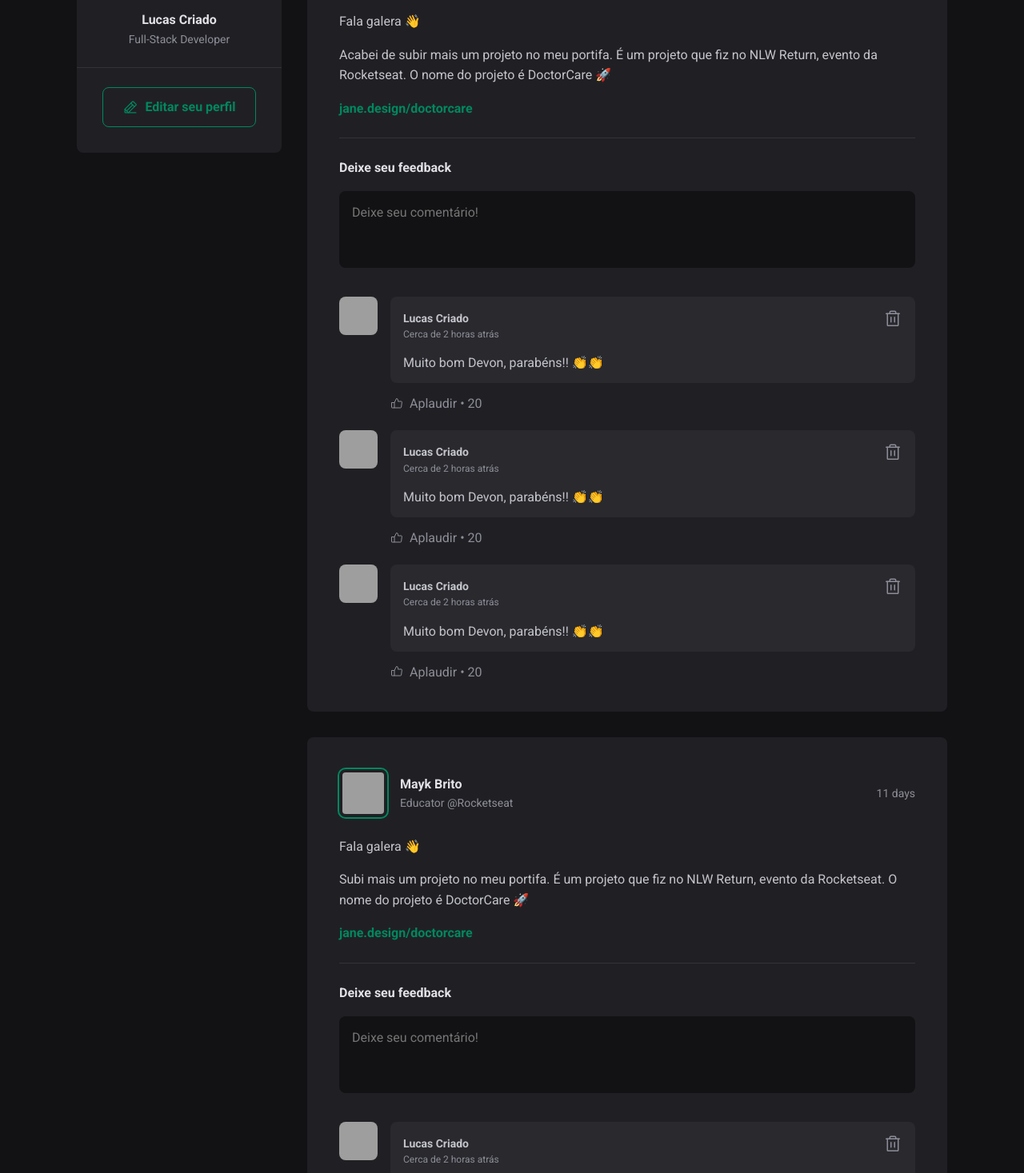
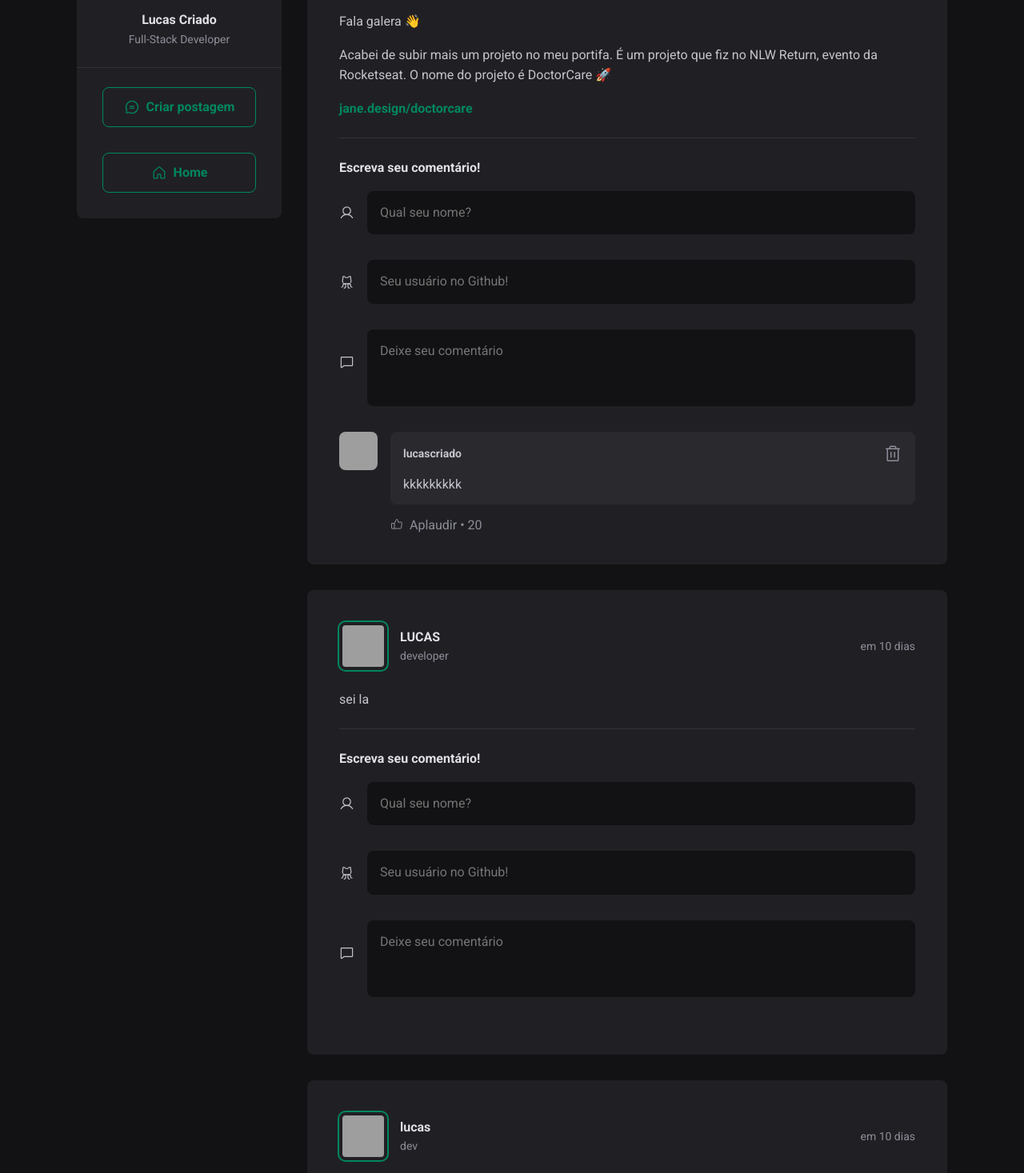
Before and after one commit to lucascriado/answers-and-comments, a React (Vite) app: page / in a window 1280 px wide. Shown: the part 223-1690 px from the top of the page at 80% size. Built offline with nearby package versions, Linux system fonts and the light colour scheme; data requests are answered from the project's data file; grey boxes are pictures that could not be loaded.

Commit message:
feat: struct data, and crud

```diff
--- a/db.json
+++ b/db.json
@@ -21,225 +21,143 @@
           "content": "jane.design/doctorcare"
         }
       ],
-      "publishedAt": "2024-01-01T20:00:00.000Z"
+      "publishedAt": "2024-01-01T20:00:00.000Z",
+      "comments": [
+        {
+          "id": 1,
+          "postId": "1",
+          "author": {
+            "name": "lucascriado",
+            "github": "https://github.com/lucascriado.png"
+          },
+          "content": "kkkkkkkkk",
+          "publishedAt": "2024-01-29T02:53:06.276Z"
+        }
+      ]
     },
     {
-      "id": "2",
+      "id": "dfdb",
       "author": {
-        "avatarUrl": "https://github.com/maykbrito.png",
-        "name": "Mayk Brito",
-        "role": "Educator @Rocketseat"
+        "avatarUrl": "https://github.com/lucascriado.png",
+        "name": "LUCAS",
+        "role": "developer"
       },
       "content": [
         {
           "type": "paragraph",
-          "content": "Fala galera 👋"
-        },
-        {
-          "type": "paragraph",
-          "content": "Subi mais um projeto no meu portifa. É um projeto que fiz no NLW Return, evento da Rocketseat. O nome do projeto é DoctorCare 🚀"
-        },
-        {
-          "type": "link",
-          "content": "jane.design/doctorcare"
+          "content": "sei la"
         }
       ],
-      "publishedAt": "2024-01-07T20:00:00.000Z"
+      "publishedAt": "2024-01-29T02:33:57.787Z",
+      "comments": []
     },
     {
-      "id": "f4cd",
+      "id": "7301",
       "author": {
-        "avatarUrl": "https://github.com/diego3g.png",
-        "name": "Lucas",
-        "role": "CTO @Rocketseat"
+        "avatarUrl": "https://github.com/lucascriado.png",
+        "name": "lucas",
+        "role": "dev"
       },
       "content": [
         {
           "type": "paragraph",
-          "content": "jshdkasdjakdjakd"
+          "content": "dev"
         }
       ],
-      "publishedAt": "2024-01-21T02:18:06.398Z"
+      "publishedAt": "2024-01-29T02:53:31.324Z",
+      "comments": [
+        {
+          "id": 1,
+          "postId": "7301",
+          "author": {
+            "name": "sss",
+            "github": "https://github.com/sss.png"
+          },
+          "content": "sss",
+          "publishedAt": "2024-01-29T02:53:40.681Z"
+        }
+      ]
     },
     {
-      "id": "d9f5",
+      "id": "069f",
       "author": {
-        "avatarUrl": "https://github.com/diego3g.png",
-        "name": "blabla",
-        "role": "CTO @Rocketseat"
+        "avatarUrl": "https://github.com/lucascriado.png",
+        "name": "lucas",
+        "role": "dev"
       },
       "content": [
         {
           "type": "paragraph",
-          "content": "deus"
+          "content": "dev"
         }
       ],
-      "publishedAt": "2024-01-21T02:31:48.375Z"
+      "publishedAt": "2024-01-29T02:56:31.444Z",
+      "comments": [
+        {
+          "id": 1,
+          "postId": "069f",
+          "author": {
+            "name": "lucas",
+            "github": "https://github.com/lll.png"
+          },
+          "content": "kkkkkkkkkkkk",
+          "publishedAt": "2024-01-29T02:56:43.634Z"
+        }
+      ]
     },
     {
-      "id": "747c",
+      "id": "c83d",
       "author": {
-        "avatarUrl": "https://github.com/diego3g.png",
+        "avatarUrl": "https://github.com/lucascriado.png",
         "name": "lucas",
-        "role": "CTO @Rocketseat"
+        "role": "dev"
       },
       "content": [
         {
           "type": "paragraph",
-          "content": "ta dando certo?"
+          "content": "dev"
         }
       ],
-      "publishedAt": "2024-01-21T02:33:18.667Z"
+      "publishedAt": "2024-01-29T02:57:33.608Z",
+      "comments": [
+        {
+          "id": 1,
+          "postId": "c83d",
+          "author": {
+            "name": "lll",
+            "github": "https://github.com/lll.png"
+          },
+          "content": "kkkkkkkkk",
+          "publishedAt": "2024-01-29T02:57:43.719Z"
+        }
+      ]
     },
     {
-      "id": "9e4f",
+      "id": "f4e1",
       "author": {
-        "avatarUrl": "https://github.com/diego3g.png",
-        "name": "LUCASCRIADO",
-        "role": "CTO @Rocketseat"
+        "avatarUrl": "https://github.com/lucascriado.png",
+        "name": "lucas",
+        "role": "dev"
       },
       "content": [
         {
           "type": "paragraph",
-          "content": "LUCASCRIADO\n"
+          "content": "kkkkkkkkkkk"
         }
       ],
-      "publishedAt": "2024-01-23T00:55:53.385Z"
-    },
-    {
-      "id": "f77a",
-      "author": {
-        "avatarUrl": "https://github.com/diego3g.png",
-        "name": "",
-        "role": "CTO @Rocketseat"
-      },
-      "content": [
+      "publishedAt": "2024-01-29T02:58:57.366Z",
+      "comments": [
         {
-          "type": "paragraph",
-          "content": ""
+          "id": 1,
+          "postId": "f4e1",
+          "author": {
+            "name": "LUCAS",
+            "github": "https://github.com/sss.png"
+          },
+          "content": "teste",
+          "publishedAt": "2024-01-29T02:59:09.197Z"
         }
-      ],
-      "publishedAt": "2024-01-26T00:35:00.702Z"
-    },
-    {
-      "id": "9aaa",
-      "author": {
-        "avatarUrl": "https://github.com/diego3g.png",
-        "name": "",
-        "role": "CTO @Rocketseat"
-      },
-      "content": [
-        {
-          "type": "paragraph",
-          "content": ""
-        }
-      ],
-      "publishedAt": "2024-01-26T00:35:07.028Z"
-    },
-    {
-      "id": "67a2",
-      "author": {
-        "avatarUrl": "https://github.com/diego3g.png",
-        "name": "",
-        "role": "CTO @Rocketseat"
-      },
-      "content": [
-        {
-          "type": "paragraph",
-          "content": ""
-        }
-      ],
-      "publishedAt": "2024-01-26T00:35:11.148Z"
-    },
-    {
-      "id": "e4ea",
-      "author": {
-        "avatarUrl": "https://github.com/diego3g.png",
-        "name": "",
-        "role": "CTO @Rocketseat"
-      },
-      "content": [
-        {
-          "type": "paragraph",
-          "content": ""
-        }
-      ],
-      "publishedAt": "2024-01-26T00:35:11.816Z"
-    },
-    {
-      "id": "9a0d",
-      "author": {
-        "avatarUrl": "https://github.com/diego3g.png",
-        "name": "",
-        "role": "CTO @Rocketseat"
-      },
-      "content": [
-        {
-          "type": "paragraph",
-          "content": ""
-        }
-      ],
-      "publishedAt": "2024-01-26T00:35:12.010Z"
-    },
-    {
-      "id": "77cd",
-      "author": {
-        "avatarUrl": "https://github.com/diego3g.png",
-        "name": "",
-        "role": "CTO @Rocketseat"
-      },
-      "content": [
-        {
-          "type": "paragraph",
-          "content": ""
-        }
-      ],
-      "publishedAt": "2024-01-26T00:35:12.224Z"
-    },
-    {
-      "id": "a44b",
-      "author": {
-        "avatarUrl": "https://github.com/diego3g.png",
-        "name": "kalshdjhskjhj",
-        "role": "CTO @Rocketseat"
-      },
-      "content": [
-        {
-          "type": "paragraph",
-          "content": "jdkjadklJlad"
-        }
-      ],
-      "publishedAt": "2024-01-26T00:35:28.082Z"
-    },
-    {
-      "id": "36dc",
-      "author": {
-        "avatarUrl": "https://github.com/diego3g.png",
-        "name": "kalshdjhskjhj",
-        "role": "CTO @Rocketseat"
-      },
-      "content": [
-        {
-          "type": "paragraph",
-          "content": "jdkjadklJlad"
-        }
-      ],
-      "publishedAt": "2024-01-26T00:35:29.717Z"
-    },
-    {
-      "id": "7d89",
-      "author": {
-        "avatarUrl": "https://github.com/diego3g.png",
-        "name": "kalshdjhskjhj",
-        "role": "CTO @Rocketseat"
-      },
-      "content": [
-        {
-          "type": "paragraph",
-          "content": "jdkjadklJlad"
-        }
-      ],
-      "publishedAt": "2024-01-26T00:35:29.862Z"
+      ]
     }
   ]
 }
--- a/package.json
+++ b/package.json
@@ -4,7 +4,7 @@
   "version": "0.0.0",
   "type": "module",
   "scripts": {
-    "dev": "vite",
+    "dev": "vite && json-server --watch db.json --port 3001",
     "json-server": "json-server --watch db.json --port 3001",
     "build": "tsc && vite build",
     "lint": "eslint . --ext ts,tsx --report-unused-disable-directives --max-warnings 0",
--- a/src/App.jsx
+++ b/src/App.jsx
@@ -1,12 +1,12 @@
 import React, { useEffect, useState } from 'react';
 import { BrowserRouter as Router, Route, Switch } from 'react-router-dom';
-import { Post } from './components/Post.jsx'
-import { Header } from './components/Header.jsx'
-import { Sidebar } from './components/Sidebar.jsx'
+import { Post } from './components/Post.jsx';
+import { Header } from './components/Header.jsx';
+import { Sidebar } from './components/Sidebar.jsx';
+import { CreatePost } from './components/Create.jsx';
 
-import './global.css'
-import styles from './App.module.css'
-import { CreatePost } from './components/Create.jsx';
+import './global.css';
+import styles from './App.module.css';
 
 export function App() {
   const [posts, setPosts] = useState([]);
@@ -30,21 +30,20 @@ export function App() {
                 <CreatePost />
               </Route>
               <Route path="/">
-                {posts.map(post => {
-                  return (
+                {posts.map(post => (
                   <Post
                     key={post.id}
                     author={post.author}
                     content={post.content}
                     publishedAt={new Date(post.publishedAt)}
+                    postId={post.id}
                   />
-                  )
-                })}
+                ))}
               </Route>
             </Switch>
           </main>
         </div>
       </div>
     </Router>
-  )
+  );
 }
--- a/src/components/Comment.jsx
+++ b/src/components/Comment.jsx
@@ -1,29 +1,31 @@
-import styles from './Comment.module.css'
-import { Trash } from 'phosphor-react'
-import { ThumbsUp } from 'phosphor-react'
-import { Avatar } from './Avatar'
+import React from 'react';
+import { Trash } from 'phosphor-react';
+import { ThumbsUp } from 'phosphor-react';
+import { Avatar } from './Avatar';
+import styles from './Comment.module.css';
 
-export function Comment(){
-    const dateReal = '2023-05-11 08:00:12'
+export function Comment({ author, content, timestamp }) {
+    console.log(author)
+  const dateReal = new Date(timestamp).toLocaleString('pt-BR');
 
   return (
     <div className={styles.comment}>
-            <Avatar hasBorder={false} src="https://github.com/lucascriado.png"/>
+      <Avatar hasBorder={false} src={author.github} />
 
       <div className={styles.commentBox}>
         <div className={styles.commentContent}>
           <header>
             <div className={styles.authorAndTime}>
-                            <strong>Lucas Criado</strong>
-                            <time title={dateReal}>Cerca de 2 horas atrás</time>
+              <strong>{author.name}</strong>
+              <time title={dateReal}>{/* Exibir a diferença de tempo aqui */}</time>
             </div>
 
             <button title="Deletar Comentário">
-                            <Trash size={24}/>
+              <Trash size={24} />
             </button>
           </header>
 
-                    <p>Muito bom Devon, parabéns!! 👏👏</p>
+          <p>{content}</p>
         </div>
 
         <footer>
@@ -34,5 +36,5 @@ export function Comment(){
         </footer>
       </div>
     </div>
-    )
+  );
 }
--- a/src/components/Create.jsx
+++ b/src/components/Create.jsx
@@ -1,8 +1,11 @@
 import React, { useState } from 'react';
 import styles from './Create.module.css';
+import { User, GithubLogo, Buildings, ChatsCircle } from 'phosphor-react';
 
 export function CreatePost() {
-  const [author, setAuthor] = useState('');
+  const [authorName, setAuthor] = useState('');
+  const [authorLink, setLink] = useState('');
+  const [authorRole, setRole] = useState('');
   const [content, setContent] = useState('');
 
   const handleSubmit = (e) => {
@@ -10,14 +13,15 @@ export function CreatePost() {
 
     const post = {
       author: {
-        avatarUrl: 'https://github.com/diego3g.png',
-        name: author,
-        role: 'CTO @Rocketseat'
+        avatarUrl: 'https://github.com/' + authorLink + '.png',
+        name: authorName,
+        role: authorRole
       },
       content: [
         { type: 'paragraph', content: content },
       ],
-      publishedAt: new Date().toISOString()
+      publishedAt: new Date().toISOString(),
+      comments: []
     };
 
     fetch('http://localhost:3001/posts', {
@@ -29,7 +33,7 @@ export function CreatePost() {
     })
     .then(response => response.json())
     .then(data => {
-      console.log('Success:', data);
+      window.location.href = '/';
     })
     .catch((error) => {
       console.error('Error:', error);
@@ -37,16 +41,24 @@ export function CreatePost() {
   };
 
   return (
-    <form onSubmit={handleSubmit} className={styles.create}>
-      <label>
-        Author:
-        <input type="text" value={author} onChange={e => setAuthor(e.target.value)} />
+    <form onSubmit={handleSubmit} className={styles.commentForm}>
+      <label className={styles.inputGroup}>
+        <User size={20} />
+        <input type="text" value={authorName} placeholder='Qual seu nome?' onChange={e => setAuthor(e.target.value)} />
       </label>
-      <label>
-        Content:
-        <textarea value={content} onChange={e => setContent(e.target.value)} />
+      <label className={styles.inputGroup}>
+        <GithubLogo size={20} />
+        <input type="text" value={authorLink} placeholder='Seu usuário no Github!' onChange={e => setLink(e.target.value)} />
       </label>
-      <input type="submit" value="Submit" />
+      <label className={styles.inputGroup}>
+        <Buildings size={20} />
+        <input type="text" value={authorRole} placeholder='Qual sua profissão?' onChange={e => setRole(e.target.value)} />
+      </label>
+      <label className={styles.inputGroup}>
+        <ChatsCircle size={20} />
+        <textarea type="text" value={content} placeholder='O que deseja publicar hoje?' onChange={e => setContent(e.target.value)} />
+      </label>
+        <input type="submit" value="Submit" />
     </form>
   );
 }
--- a/src/components/Post.jsx
+++ b/src/components/Post.jsx
@@ -1,60 +1,143 @@
-import styles from './Post.module.css'
-import { format, formatDistanceToNow } from 'date-fns'
-import { Comment } from './Comment'
+import React, { useState, useEffect } from 'react';
+import { format, formatDistanceToNow } from 'date-fns';
+import ptBR from 'date-fns/locale/pt-BR';
+import { Comment } from './Comment';
 import { Avatar } from './Avatar'
 
-// author : {avatar_url: "", name: "", role: ""}
-// publishedAt : Date
-// content : String
+import { User, GithubLogo, Chat } from 'phosphor-react';
+import styles from './Post.module.css';
 
-export function Post({ author, publishedAt, content }) {
-    const publishedDateFormatted = format(publishedAt, "d 'de' LLLL 'às' HH:mm'h'")
+export function Post({ author, publishedAt, content, postId }) {
+  const [commentAuthor, setCommentAuthor] = useState('');
+  const [commentGithub, setCommentGithub] = useState('');
+  const [commentContent, setCommentContent] = useState('');
+  const [comments, setComments] = useState([]);
+  const [currentPostId, setCurrentPostId] = useState(postId);
 
-    const publishedDateRelativeToNow = formatDistanceToNow(publishedAt)
+  // Adicione este hook useEffect
+  useEffect(() => {
+    fetch(`http://localhost:3001/posts/${postId}`)
+      .then(response => response.json())
+      .then(post => {
+        setComments(post.comments || []);
+      })
+      .catch((error) => {
+        console.error('Erro ao buscar os comentários:', error);
+      });
+  }, [postId]);
+
+  const handleCommentSubmit = (e) => {
+    e.preventDefault();
+
+    const newComment = {
+      id: comments.length + 1,
+      postId: currentPostId,
+      author: {
+        name: commentAuthor,
+        github: 'https://github.com/' + commentGithub + '.png',
+      },
+      content: commentContent,
+      publishedAt: new Date().toISOString(),
+    };
+
+    fetch(`http://localhost:3001/posts/${currentPostId}`)
+      .then(response => response.json())
+      .then(post => {
+        post.comments = Array.isArray(post.comments) ? [...post.comments, newComment] : [newComment];
+        return fetch(`http://localhost:3001/posts/${currentPostId}`, {
+          method: 'PUT',
+          headers: {
+            'Content-Type': 'application/json',
+          },
+          body: JSON.stringify(post),
+        });
+      })
+      .then(response => response.json())
+      .then(data => {
+        setComments([...comments, newComment]);
+        setCommentAuthor('');
+        setCommentGithub('');
+        setCommentContent('');
+      })
+      .catch((error) => {
+        console.error('Erro ao enviar o comentário:', error);
+      });
+  };
+
+  const publishedDateFormatted = format(publishedAt, "d 'de' LLLL 'às' HH:mm'h'", { locale: ptBR });
+  const publishedDate = formatDistanceToNow(publishedAt, { locale: ptBR, addSuffix: true });
 
   return (
     <article className={styles.post}>
       <header>
         <div className={styles.author}>
-                    <Avatar src={author.avatarUrl}/>
+          <Avatar src={author.avatarUrl} />
           <div className={styles.authorInfo}>
             <strong>{author.name}</strong>
             <span>{author.role}</span>
           </div>
         </div>
-
-
         <time title={publishedDateFormatted} dateTime={publishedAt.toISOString()}>
-                    {publishedDateRelativeToNow}
+          {publishedDate}
         </time>
       </header>
 
       <div className={styles.content}>
-                {content.map(line => {
-                    if (line.type === 'paragraph'){
-                        return <p>{line.content}</p>
-                    } else if (line.type === 'link'){
-                        return <a href="#"><p>{line.content}</p></a>
+        {content.map((line, index) => {
+          if (line.type === 'paragraph') {
+            return <p key={index}>{line.content}</p>;
+          } else if (line.type === 'link') {
+            return (
+              <a key={index} href="#">
+                <p>{line.content}</p>
+              </a>
+            );
           }
+          return null;
         })}
       </div>
 
-            <form className={styles.commentForm}>
-                <strong>Deixe seu feedback</strong>
-
-                <textarea placeholder='Deixe seu comentário!'
+      <form onSubmit={handleCommentSubmit} className={styles.commentForm}>
+        <strong>Escreva seu comentário!</strong>
+        <label className={styles.inputGroup}>
+          <User size={20} />
+          <input
+            type="text"
+            placeholder="Qual seu nome?"
+            value={commentAuthor}
+            onChange={(e) => setCommentAuthor(e.target.value)}
+          />
+        </label>
+        <label className={styles.inputGroup}>
+          <GithubLogo size={20} />
+          <input
+            type="text"
+            placeholder="Seu usuário no Github!"
+            value={commentGithub}
+            onChange={(e) => setCommentGithub(e.target.value)}
+          />
+        </label>
+        <label className={styles.inputGroup}>
+          <Chat size={20} />
+          <textarea
+            placeholder="Deixe seu comentário"
+            value={commentContent}
+            onChange={(e) => setCommentContent(e.target.value)}
           ></textarea>
-
-                <footer>
+        </label>
+        <footer className={styles.inputGroup}>
+          <div style={{ opacity: 0 }}>
+            <Chat size={20} />
+          </div>
           <button type="submit">Publicar</button>
         </footer>
+      </form>
 
-            </form>
       <div className={styles.commentList}>
-                <Comment />
-                <Comment />
-                <Comment />
+        {comments.map((comment) => (
+          <Comment key={comment.id} author={comment.author} content={comment.content} timestamp={comment.publishedAt} />
+        ))}
       </div>
     </article>
-    )
+  );
 }
--- a/src/components/Post.module.css
+++ b/src/components/Post.module.css
@@ -65,6 +65,36 @@
     border-top: 1px solid var(--gray-600);
 }
 
+.commentForm > .inputGroup {
+    display: flex;
+    align-items: center;
+    gap: 1rem;
+}
+
+.commentForm input {
+    width: 100%;
+    background: var(--gray-900);
+    border: 0;
+    resize: none;
+    padding: 1rem;
+    border-radius: 8px;
+    color: var(--gray-100);
+    line-height: 1.4;
+    margin: 1rem 0;
+}
+
+.commentLabel {
+    display: flex;
+    justify-content: flex-start;
+    gap: 1rem;
+}
+
+.commentLabel > label {
+    display: flex;
+    align-items: center;
+    gap: 0.50rem;
+}
+
 .commentForm > strong {
     line-height: 1.6;
     color: var(--gray-100);
@@ -94,18 +124,20 @@
     cursor: pointer;
 
     transition: background-color 0.1s;
-
+    width: 100%;
 
 }
 
 .commentForm footer {
     visibility: hidden;
     max-height: 0;
+    width: 100%;
 }
 
-.commentForm:focus-within footer{
+.commentForm:focus-within footer {
     visibility: visible;
     max-height: none;
+
 }
 
 .commentForm button[type=submit]:hover {
--- a/src/components/Sidebar.jsx
+++ b/src/components/Sidebar.jsx
@@ -1,6 +1,6 @@
 import { Avatar } from './Avatar'
 import styles from './Sidebar.module.css'
-import { PencilLine } from 'phosphor-react'
+import { PencilLine, ChatCircleText, House } from 'phosphor-react'
 
 export function Sidebar() {
     return (
@@ -15,12 +15,19 @@ export function Sidebar() {
                 <span>Full-Stack Developer</span>
             </div>
 
-            <footer>
-                <a href="#">
-                    <PencilLine size={20}/>
-                    Editar seu perfil
+            <div className={styles.createPost}>
+                <a href="/create">
+                    <ChatCircleText size={20}/>
+                    Criar postagem
                 </a>
-            </footer>
+            </div>
+
+            <div className={styles.homePost}>
+                <a href="/">
+                    <House size={20}/>
+                    Home
+                </a>
+            </div>
         </aside>
     )
 }
--- a/src/components/Sidebar.module.css
+++ b/src/components/Sidebar.module.css
@@ -61,3 +61,61 @@
     color: var(--white);
 
 }
+
+.sidebar .createPost {
+    border-top: 1px solid var(--gray-600);
+    margin-top: 1.5rem;
+    padding: 1.5rem 2rem 2rem;
+}
+
+.sidebar .createPost a {
+    background: transparent;
+    color: var(--green-500);
+    border: 1px solid var(--green-500);
+    border-radius: 8px;
+    height: 50px;
+    padding: 0 1.5rem;
+    font-weight: bold;
+    display: block;
+    text-decoration: none;
+    display: flex;
+    align-items: center;
+    justify-content: center;
+
+    gap: 0.5rem;
+
+    transition: color 0.1s, background-color 0.1s;
+}
+
+.sidebar .createPost a:hover {
+    background: var(--green-500);
+    color: var(--white);
+}
+
+.sidebar .homePost {
+    padding: 0rem 2rem 2rem;
+}
+
+.sidebar .homePost a {
+    background: transparent;
+    color: var(--green-500);
+    border: 1px solid var(--green-500);
+    border-radius: 8px;
+    height: 50px;
+    padding: 0 1.5rem;
+    font-weight: bold;
+    display: block;
+    text-decoration: none;
+    display: flex;
+    align-items: center;
+    justify-content: center;
+
+    gap: 0.5rem;
+
+    transition: color 0.1s, background-color 0.1s;
+}
+
+.sidebar .homePost a:hover {
+    background: var(--green-500);
+    color: var(--white);
+}
```
Also changed, not shown: src/components/Create.module.css (+72 -0 lines). Lines whose indentation alone changed are shown as unchanged.
